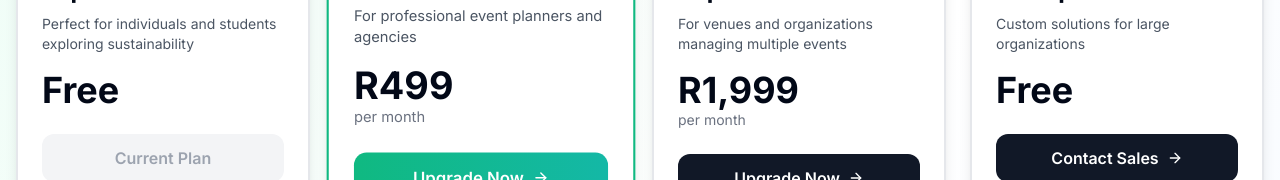
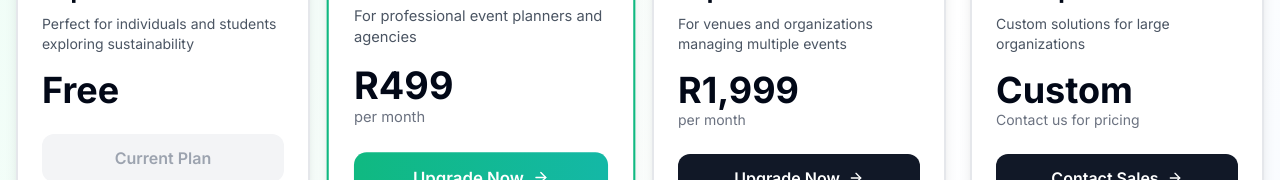
Before and after one commit to MKatereggaExigent/sustainable-events-green, a React (Vite) app: page /pricing in a window 1280 px wide. Shown: the part 476-656 px from the top of the page. Built offline with nearby package versions, Linux system fonts and the light colour scheme; no server answers.

Commit message:
Fix Enterprise plan to show 'Custom' instead of 'Free'
- Enterprise plan now displays 'Custom' pricing
- Added subtitle 'Contact us for pricing' for Enterprise
- Prevents confusion with the free Explorer plan

```diff
--- a/src/pages/Pricing.tsx
+++ b/src/pages/Pricing.tsx
@@ -352,7 +352,12 @@ const Pricing: React.FC = () => {
 
                     {/* Price */}
                     <div className="mb-6">
-                      {plan.amount === 0 ? (
+                      {plan.code === 'enterprise' ? (
+                        <>
+                          <div className="text-4xl font-bold">Custom</div>
+                          <div className="text-gray-500 text-sm">Contact us for pricing</div>
+                        </>
+                      ) : plan.amount === 0 ? (
                         <div className="text-4xl font-bold">Free</div>
                       ) : (
                         <>
```
